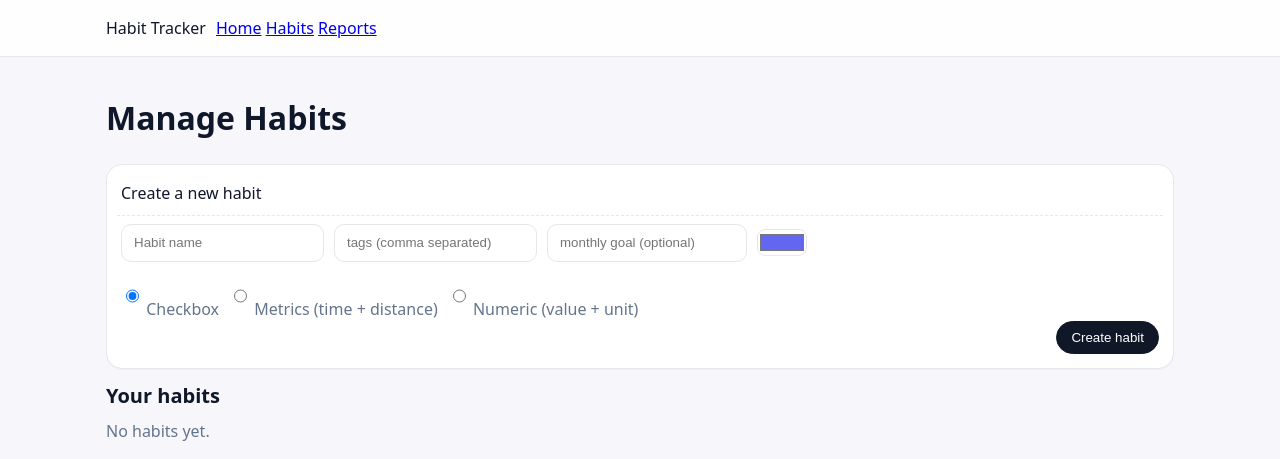
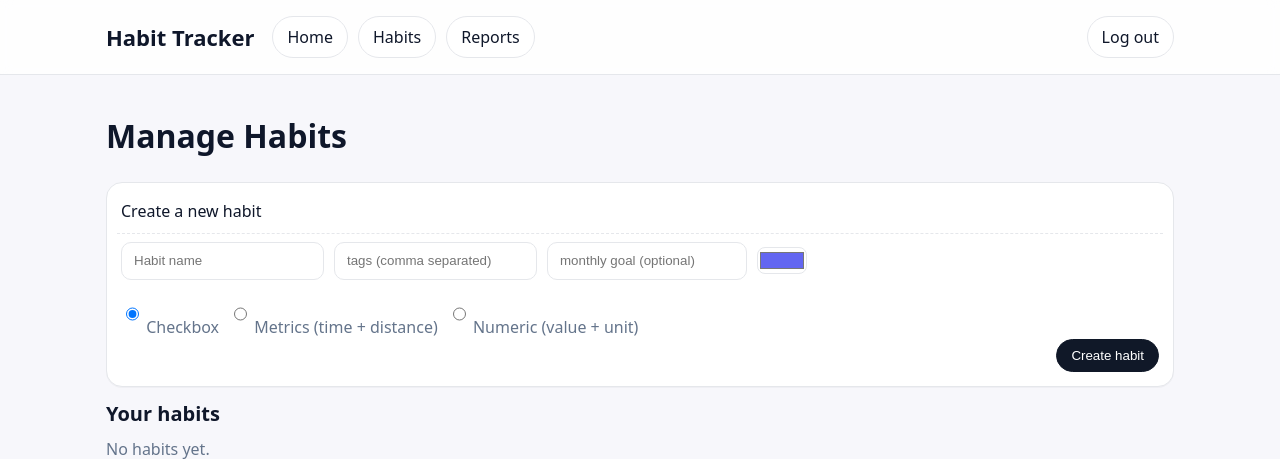
Before and after one commit to 114576u/HabitTracker, a Flask app: page /habits in a window 1280 px wide. Shown: the top 459 px of the page. Run offline with Flask 3, Linux system fonts and the light colour scheme; the visitor is signed in with stand-in values (Sample User, id 1); data that the repository does not hold is empty.

Commit message:
Improve header visuals

```diff
--- a/templates/habits.html
+++ b/templates/habits.html
@@ -1,23 +1,6 @@
-<!doctype html>
-<html lang="en">
-<head>
-  <meta charset="utf-8">
-  <title>Habit Tracker – Habits</title>
-  <link rel="stylesheet" href="{{ url_for('static', filename='style.css') }}">
-</head>
-<body>
-  <header class="header">
-    <div class="container row between">
-      <div class="brand">Habit Tracker</div>
-      <nav>
-        <a href="/" class="nav">Home</a>
-        <a href="/habits" class="nav active">Habits</a>
-        <a href="/reports" class="nav">Reports</a>
-      </nav>
-    </div>
-  </header>
+{% extends "base.html" %}
+{% block content %}
 
-  <main class="container">
     <h1>Manage Habits</h1>
 
     <section class="card">
@@ -59,8 +42,7 @@
       <h2 class="subtitle">Your habits</h2>
       <div id="habitList" class="grid-2"></div>
     </section>
-  </main>
 
   <script src="{{ url_for('static', filename='habits.js') }}"></script>
-</body>
-</html>
+
+{% endblock %}
```
